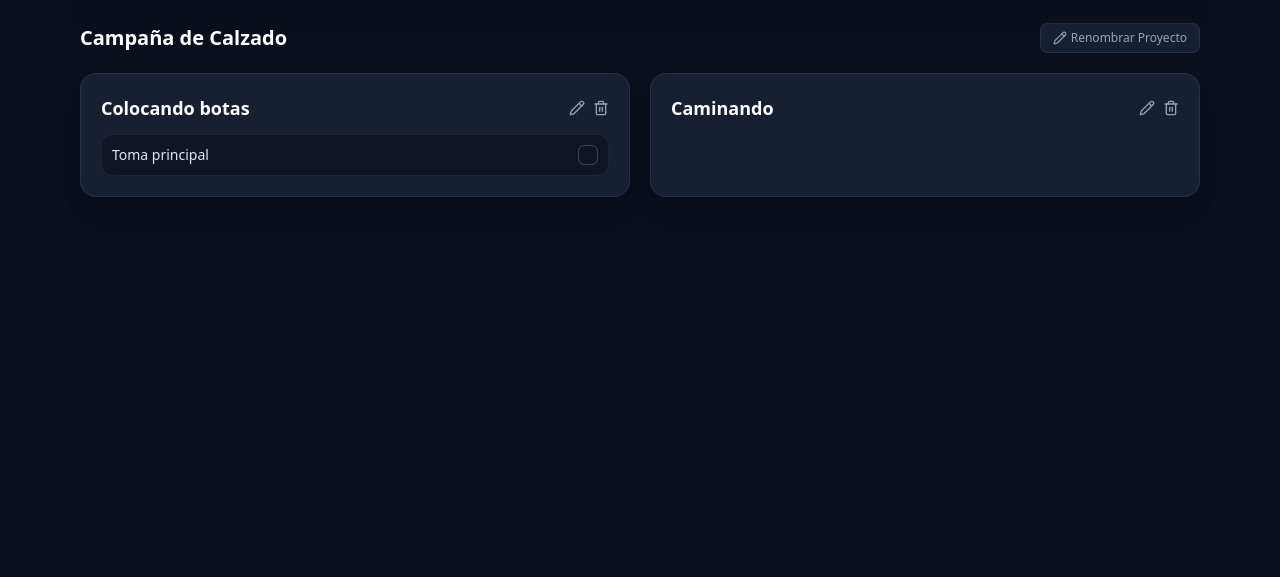
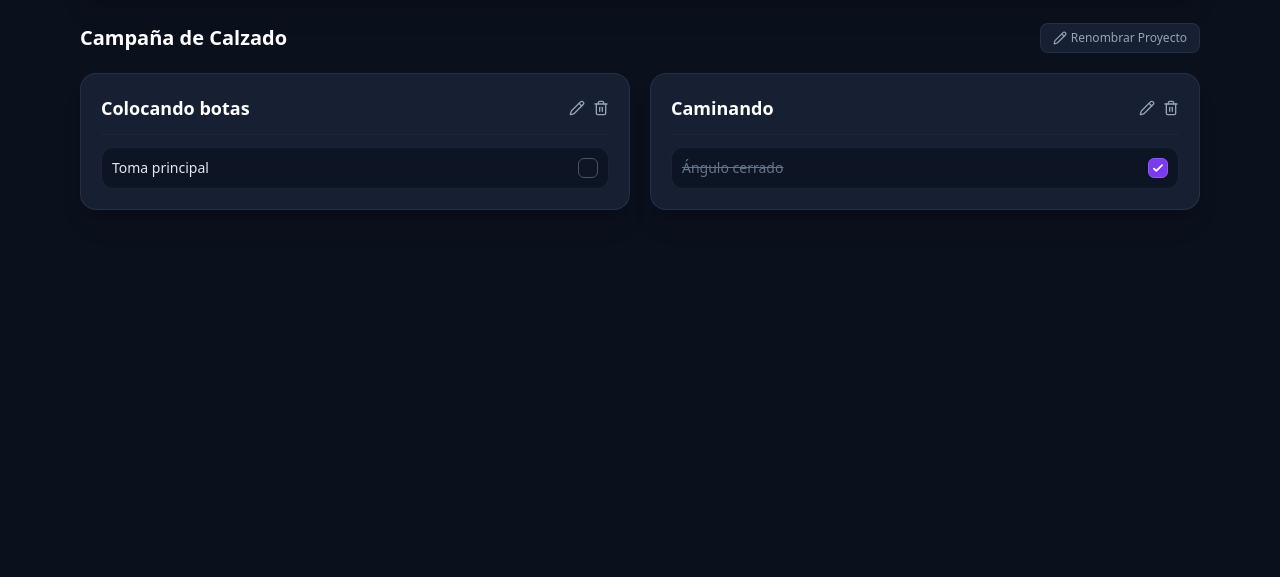
Before and after one commit to Juliette-01/MiApp, a plain HTML site: page index.html in a window 1280 px wide. Shown: the part 223-800 px from the top of the page. Drawn offline with nearby package versions, Linux system fonts and the light colour scheme.

Commit message:
Add task to video and improve task rendering

```diff
--- a/index.html
+++ b/index.html
@@ -173,7 +173,7 @@
             id: 'v2',
             title: 'Caminando',
             videoUrl: '',
-            tasks: []
+            tasks: [{ text: 'Ángulo cerrado', completed: true }]
           }
         ]
       }
@@ -445,6 +445,20 @@
             const vCard = document.createElement('div');
             vCard.className = "bg-[#172033] border border-slate-700/50 rounded-2xl p-4 sm:p-5 shadow-xl flex flex-col justify-between";
 
+            // Renderizado robusto de casillas de verificación
+            const tasksHtml = (v.tasks && v.tasks.length > 0) ? `
+              <div class="space-y-2 mt-3 border-t border-slate-800/80 pt-3">
+                ${v.tasks.map((task, idx) => `
+                  <div onclick="toggleTask('${v.id}',${idx})" class="flex items-center justify-between p-2.5 rounded-xl bg-[#0b101d]/70 hover:bg-[#0b101d] transition cursor-pointer border border-slate-800/80 group">
+                    <span class="text-xs sm:text-sm ${task.completed ? 'line-through text-slate-500' : 'text-slate-200'}">${task.text}</span>
+                    <div class="w-5 h-5 min-w-[20px] rounded-md border transition-colors flex items-center justify-center ${task.completed ? 'bg-brand-600 border-brand-500 text-white' : 'border-slate-600 bg-slate-900/50 group-hover:border-slate-400'}">
+                      ${task.completed ? `<svg class="w-3.5 h-3.5" fill="none" stroke="currentColor" viewBox="0 0 24 24" stroke-width="3"><path stroke-linecap="round" stroke-linejoin="round" d="M5 13l4 4L19 7"></path></svg>` : ''}
+                    </div>
+                  </div>
+                `).join('')}
+              </div>
+            ` : '';
+
             vCard.innerHTML = `
               <div>
                 <div class="flex items-center justify-between mb-3">
@@ -465,18 +479,7 @@
                   </div>
                 ` : ''}
 
-                ${(v.tasks && v.tasks.length > 0) ? `
-                  <div class="space-y-2 mt-3">
-                    ${v.tasks.map((task, idx) => `
-                      <div onclick="toggleTask('${v.id}', ${idx})" class="flex items-center justify-between p-2.5 rounded-xl bg-[#0b101d]/60 hover:bg-[#0b101d] transition cursor-pointer border border-slate-800/80">
-                        <span class="text-xs sm:text-sm ${task.completed ? 'line-through text-slate-500' : 'text-slate-200'}">${task.text}</span>
-                        <div class="w-5 h-5 min-w-[20px] rounded-md border ${task.completed ? 'bg-brand-600 border-brand-500 flex items-center justify-center' : 'border-slate-600/80'}">
-                          ${task.completed ? '<i data-lucide="check" class="w-3.5 h-3.5 text-white"></i>' : ''}
-                        </div>
-                      </div>
-                    `).join('')}
-                  </div>
-                ` : ''}
+                ${tasksHtml}
               </div>
             `;
             vGrid.appendChild(vCard);
```
